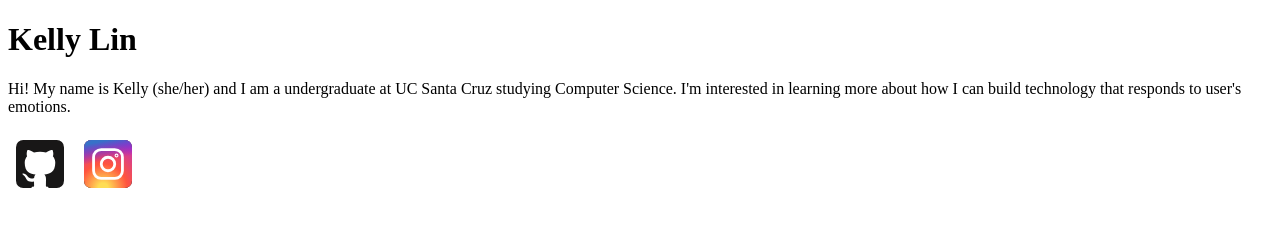
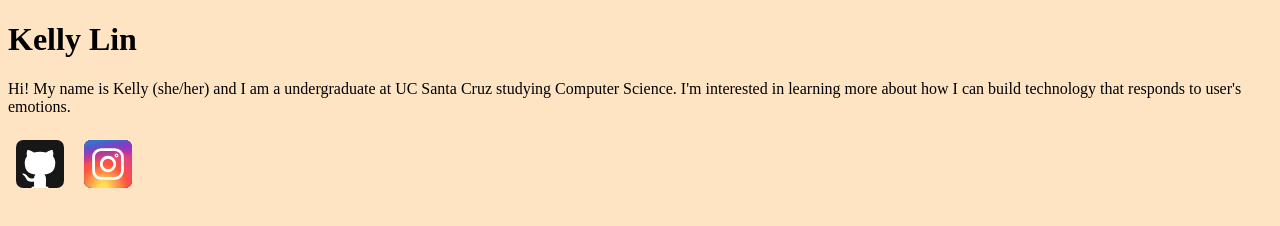
Before and after one commit to linkelly/website, a plain HTML site: page index.html in a window 1280 px wide. Drawn offline with Linux system fonts and the light colour scheme.

Commit message:
add: socialicons

```diff
--- a/style.css
+++ b/style.css
@@ -1,3 +1,6 @@
+body, html{
+    background-color: bisque;
+}
 .socialicon{
     width:3em;
     height:3em;
```
Also changed, not shown: index.html (+2 -1 lines).
